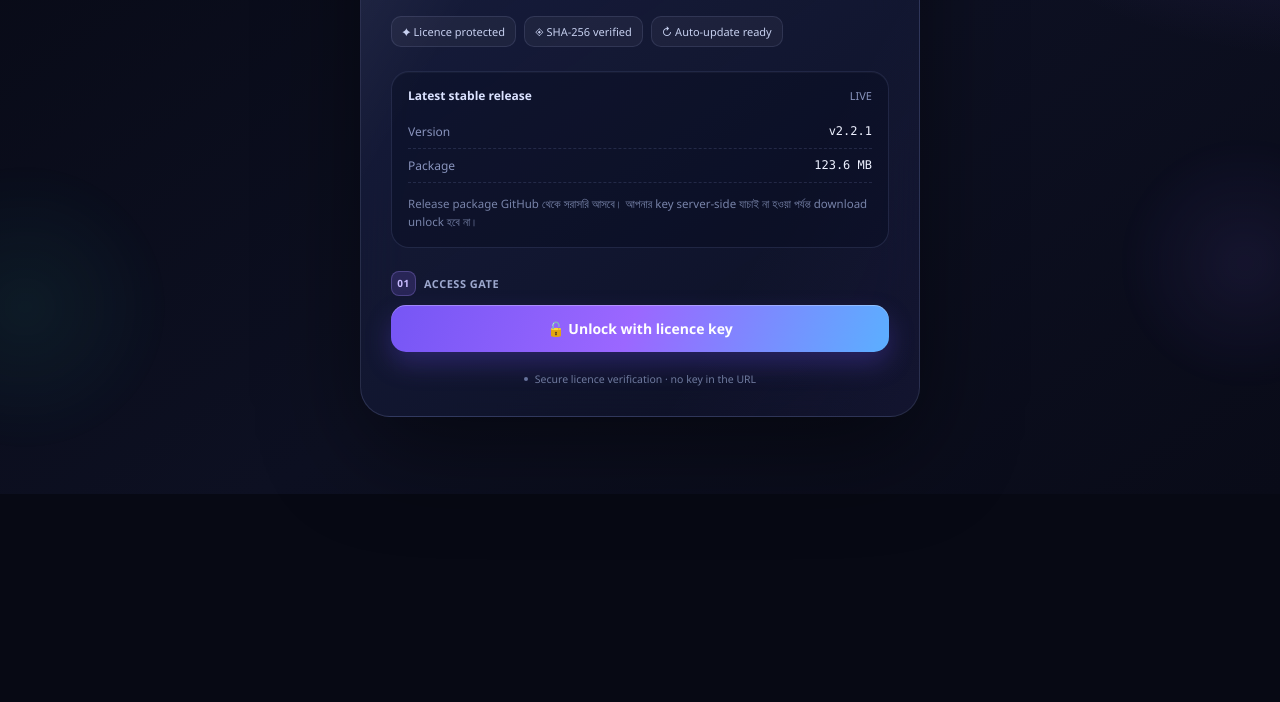
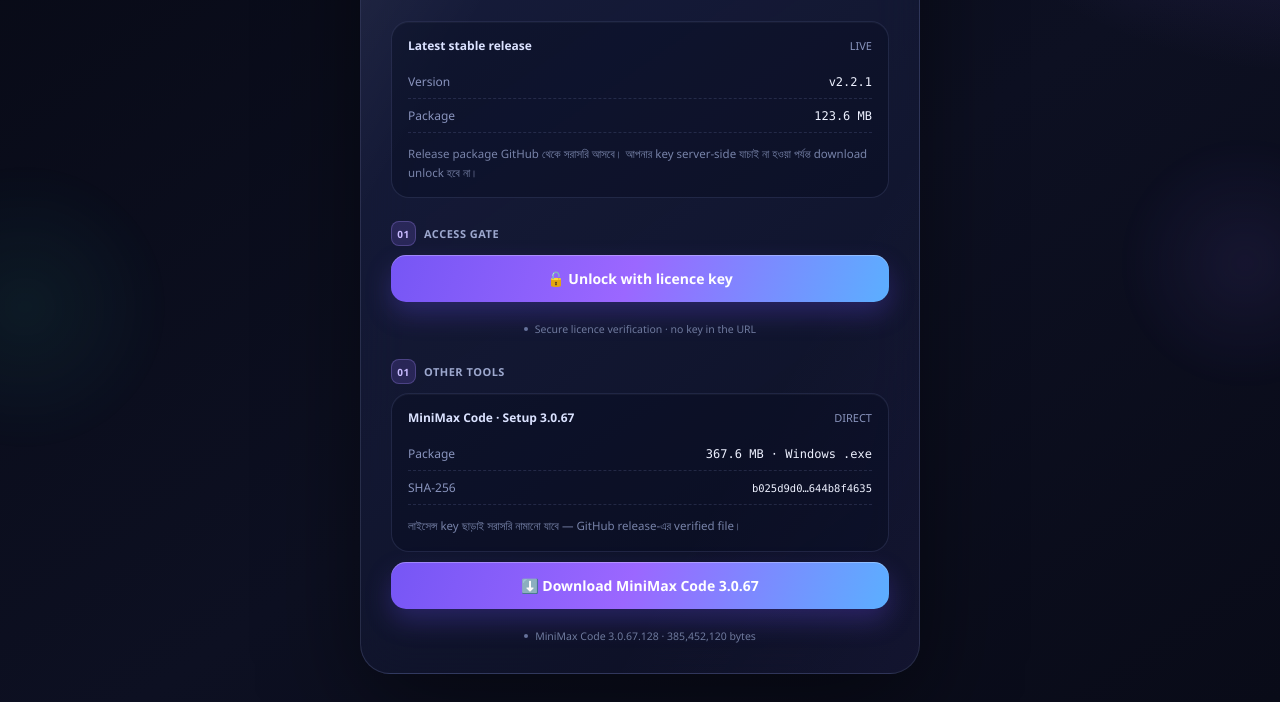
Before and after one commit to Sabbirx01/Script_Panel, a plain HTML site: page docs/index.html in a window 1280 px wide. Shown: the part 306-1008 px from the top of the page. Before the commit the page ends 800 px from the top, so only its background shows below. Drawn offline with Linux system fonts and the light colour scheme.

Commit message:
page: add a MiniMax Code 3.0.67 download button
Same download page now offers the MiniMax Code installer as a direct,
licence-free button (its own release tag minimax-code-3.0.67), and the
pinned fallback moves to 2.2.1 so a failed feed never shows 2.2 again.

```diff
--- a/docs/index.html
+++ b/docs/index.html
@@ -16,6 +16,9 @@ body:before,body:after{content:"";position:fixed;pointer-events:none;border-radi
 <div class="trust-row"><span class="trust">✦ Licence protected</span><span class="trust">◈ SHA-256 verified</span><span class="trust">↻ Auto-update ready</span></div>
 <div class="release-panel"><div class="release-head"><span>Latest stable release</span><small>LIVE</small></div><div class="kv"><span>Version</span><span id="landing-ver">Checking…</span></div><div class="kv"><span>Package</span><span id="landing-size">Checking…</span></div><p class="meta">Release package GitHub থেকে সরাসরি আসবে। আপনার key server-side যাচাই না হওয়া পর্যন্ত download unlock হবে না।</p></div>
 <div class="step-label">ACCESS GATE</div><button id="unlockPage" class="glass-button">🔓 Unlock with licence key</button><p class="footer-note">Secure licence verification · no key in the URL</p>
+<div class="step-label">OTHER TOOLS</div>
+<div class="release-panel" style="margin-top:0"><div class="release-head"><span>MiniMax Code · Setup 3.0.67</span><small>DIRECT</small></div><div class="kv"><span>Package</span><span>367.6 MB · Windows .exe</span></div><div class="kv"><span>SHA-256</span><span style="font-family:ui-monospace,Consolas,monospace;font-size:10.5px">b025d9d0…644b8f4635</span></div><p class="meta">লাইসেন্স key ছাড়াই সরাসরি নামানো যাবে — GitHub release-এর verified file।</p></div>
+<a id="mmcode" class="glass-button" href="https://github.com/Sabbirx01/Script_Panel/releases/download/minimax-code-3.0.67/MiniMax-Code-Setup-3.0.67.exe" style="display:block;text-align:center;text-decoration:none;margin-top:10px">⬇️ Download MiniMax Code 3.0.67</a><p class="footer-note">MiniMax Code 3.0.67.128 · 385,452,120 bytes</p>
 </div>
 <div id="login" style="display:none" class="reveal">
 <div class="login-title"><div class="logo">DX</div><div><p class="eyebrow">Secure access</p><h1>Unlock Panel</h1></div></div><p class="sub">আপনার দেওয়া licence key লিখে official download access নিন।</p>
@@ -33,7 +36,7 @@ body:before,body:after{content:"";position:fixed;pointer-events:none;border-radi
 const _u=s=>atob(s);
 // Primary source is the static Pages feed (no rate limit). The GitHub API is a
 // second try only, and the hardcoded values below are a last resort.
-const CFG={feed:_u('aHR0cHM6Ly9zYWJiaXJ4MDEuZ2l0aHViLmlvL1NjcmlwdF9QYW5lbC91cGRhdGUuanNvbg=='),releaseApi:_u('aHR0cHM6Ly9hcGkuZ2l0aHViLmNvbS9yZXBvcy9TYWJiaXJ4MDEvU2NyaXB0X1BhbmVsL3JlbGVhc2VzL2xhdGVzdA=='),licenseApi:_u('aHR0cHM6Ly9saWNlbnNlLmF1dG9tYXRpb25zZXJ2aWNlLm9ubGluZS9hcGkvZG93bmxvYWQucGhw'),whatsapp:_u('ODgwMTQxMDAxNDQ0Mg=='),fallback:{tag:'v2.2',name:'DeveloperXBulkAccPanel-v2.2.zip',size:129655191,url:'https://github.com/Sabbirx01/Script_Panel/releases/download/v2.2/DeveloperXBulkAccPanel-v2.2.zip',digest:'sha256:4dc9f062d19591436599651e5ffffdf1d3c7cb3cee64447fc725496cd966d2f8'}};
+const CFG={feed:_u('aHR0cHM6Ly9zYWJiaXJ4MDEuZ2l0aHViLmlvL1NjcmlwdF9QYW5lbC91cGRhdGUuanNvbg=='),releaseApi:_u('aHR0cHM6Ly9hcGkuZ2l0aHViLmNvbS9yZXBvcy9TYWJiaXJ4MDEvU2NyaXB0X1BhbmVsL3JlbGVhc2VzL2xhdGVzdA=='),licenseApi:_u('aHR0cHM6Ly9saWNlbnNlLmF1dG9tYXRpb25zZXJ2aWNlLm9ubGluZS9hcGkvZG93bmxvYWQucGhw'),whatsapp:_u('ODgwMTQxMDAxNDQ0Mg=='),fallback:{tag:'v2.2.1',name:'DeveloperXBulkAccPanel-v2.2.1.zip',size:129656169,url:'https://github.com/Sabbirx01/Script_Panel/releases/download/v2.2.1/DeveloperXBulkAccPanel-v2.2.1.zip',digest:'sha256:f98a0a7bca7474e3be19b789c29bca1f99ac31de09739d1106d7a44e9f7e473f'}};
 const $=id=>document.getElementById(id), show=(id,on)=>$(id).classList.toggle('show',on);
 function say(kind,text){const x=$('msg');x.className='box show '+kind;x.textContent=text}
 function id32(){if(window.crypto&&typeof window.crypto.randomUUID==='function')return window.crypto.randomUUID().replace(/-/g,'').slice(0,32);if(window.crypto&&typeof window.crypto.getRandomValues==='function'){const b=new Uint8Array(16);window.crypto.getRandomValues(b);return Array.prototype.map.call(b,x=>('0'+x.toString(16)).slice(-2)).join('')}return String(Date.now())+String(Math.random()).slice(2)}
```
